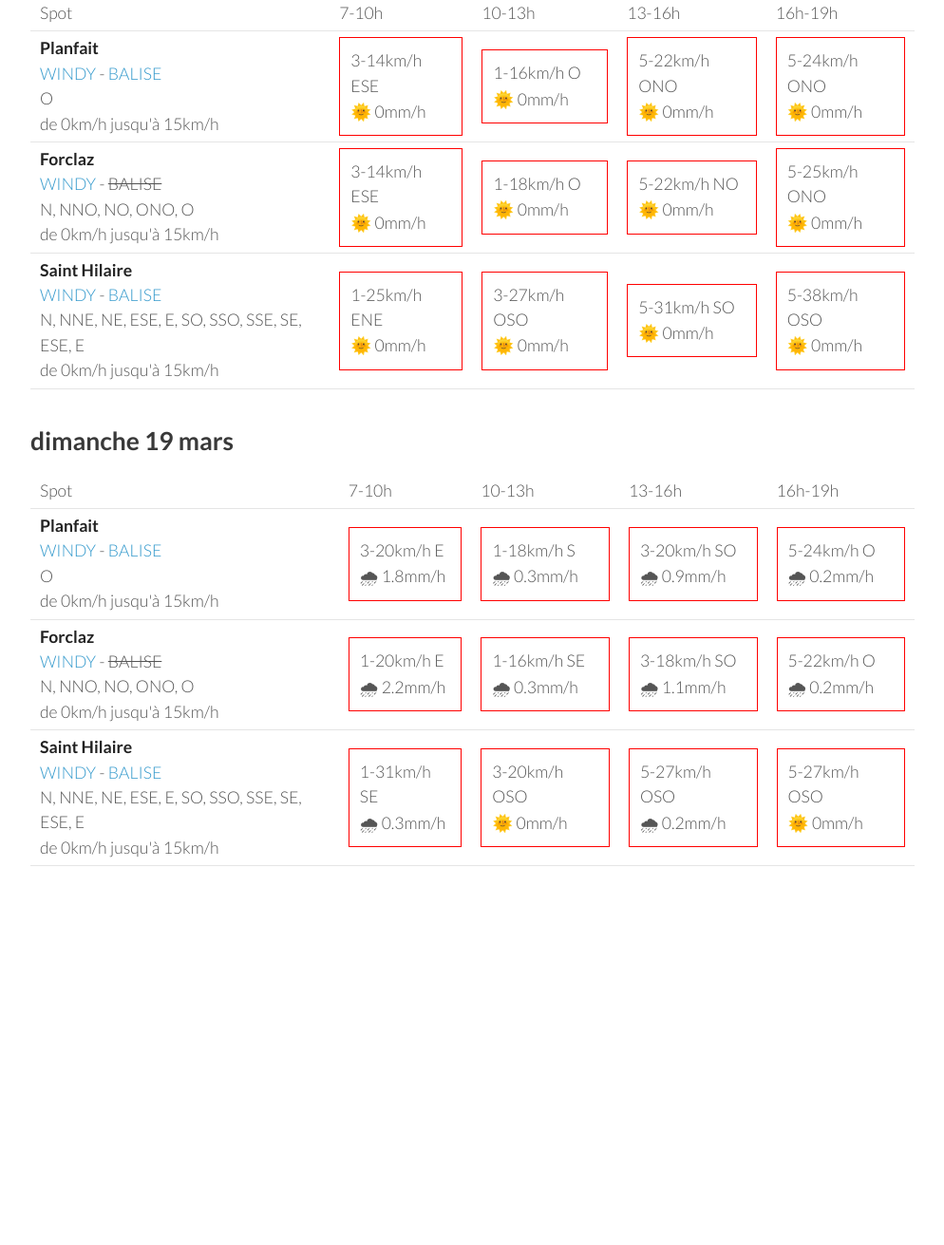
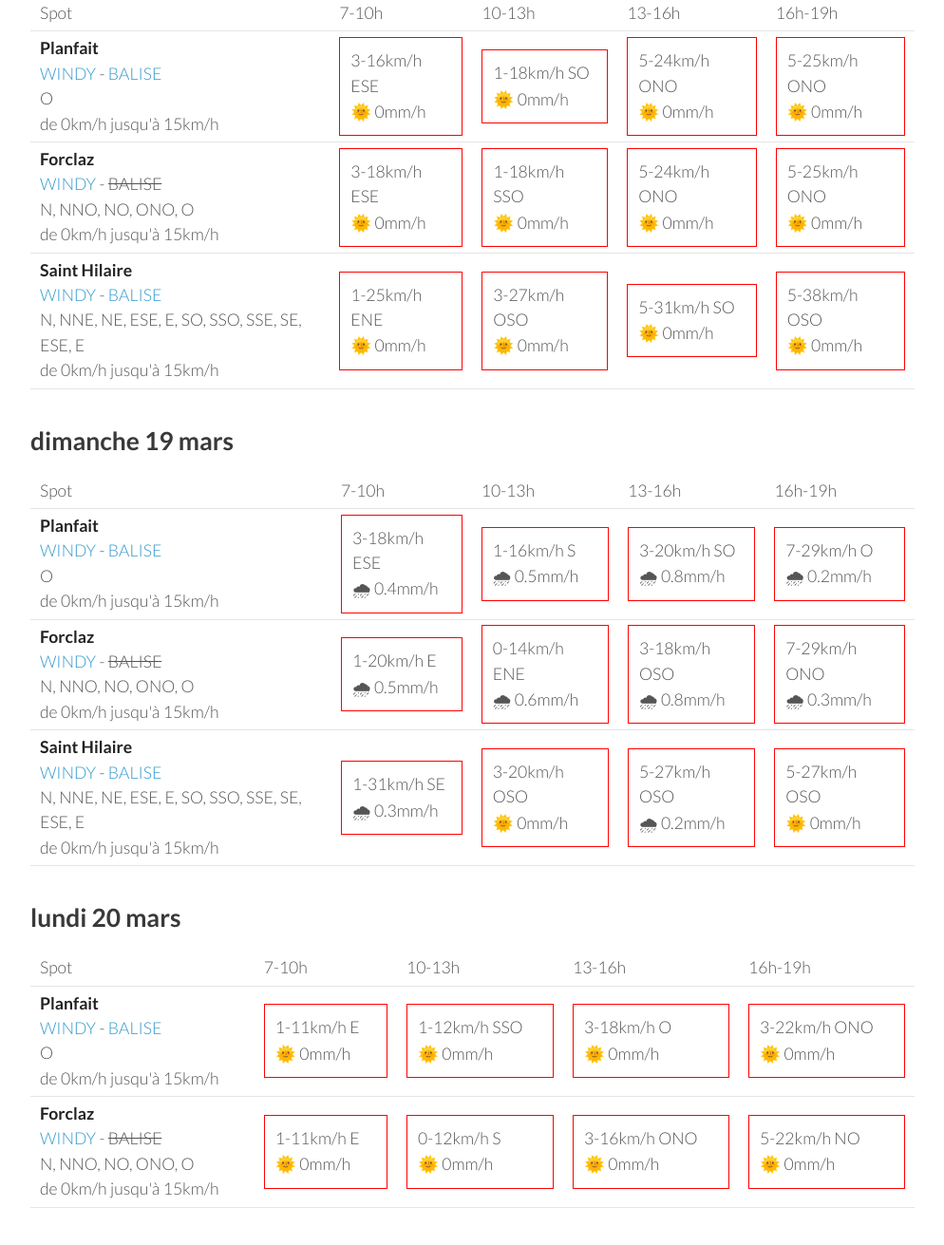
Before and after one commit to parapente-dans-le-nord/parapente-dans-le-nord.github.io, a Jekyll site: the page built from alpes_nord.markdown, in a window 1280 px wide and 1400 px high, scrolled down 1841 px. Shown: the top 1311 px of the window at 95% size, without its empty margins (26-1020 px from the left). Built offline with Jekyll 4.4.1, drawn with Linux system fonts in a browser that asks for light colours; before the commit the page ends 2881 px from its top, so only the background shows below that; some of the changed text lies outside the part shown.

Commit message:
update index.markdown

```diff
--- a/alpes_nord.markdown
+++ b/alpes_nord.markdown
@@ -7,7 +7,7 @@ title:  "Tous les spots"
 {: .links}
 
 # Prevision Windy, modèle Arome
-page mise à jour le mercredi 15 mars 06:25
+page mise à jour le mercredi 15 mars 10:26
 
 ## mercredi 15 mars
 
@@ -117,19 +117,19 @@ page mise à jour le mercredi 15 mars 06:25
         <td><strong>Planfait</strong><br><a href="https://windy.com/45.853/6.223?45.415,6.223,8">WINDY</a> - <span class=""><a href="https://www.openwindmap.org/PP496">BALISE</a> </span><br> <span class="vent-favorable">O</span><br><span class="force-vent">de 0km/h jusqu'à 15km/h</span> </td>
 
             <td><div class="not-flyable"><p>5-25km/h ESE</p><p>🌞 0mm/h</p></div></td>
-            <td><div class="not-flyable"><p>3-25km/h S</p><p>🌞 0mm/h</p></div></td>
-            <td><div class="not-flyable"><p>3-25km/h O</p><p>🌞 0mm/h</p></div></td>
-            <td><div class="not-flyable"><p>5-29km/h ONO</p><p>🌞 0mm/h</p></div></td>
+            <td><div class="not-flyable"><p>3-27km/h S</p><p>🌞 0mm/h</p></div></td>
+            <td><div class="not-flyable"><p>5-25km/h O</p><p>🌞 0mm/h</p></div></td>
+            <td><div class="not-flyable"><p>5-29km/h O</p><p>🌞 0mm/h</p></div></td>
 
 
     </tr>
 <tr>
         <td><strong>Forclaz</strong><br><a href="https://windy.com/45.814/6.247?45.375,6.246,8,m:eVwaglz">WINDY</a> - <span class="no-balise"> BALISE </span><br> <span class="vent-favorable">N, NNO, NO, ONO, O</span><br><span class="force-vent">de 0km/h jusqu'à 15km/h</span> </td>
 
-            <td><div class="not-flyable"><p>5-24km/h E</p><p>🌞 0mm/h</p></div></td>
+            <td><div class="not-flyable"><p>3-25km/h ESE</p><p>🌞 0mm/h</p></div></td>
             <td><div class="not-flyable"><p>1-25km/h SE</p><p>🌞 0mm/h</p></div></td>
             <td><div class="not-flyable"><p>3-25km/h O</p><p>🌞 0mm/h</p></div></td>
-            <td><div class="not-flyable"><p>7-29km/h ONO</p><p>🌞 0mm/h</p></div></td>
+            <td><div class="not-flyable"><p>5-29km/h ONO</p><p>🌞 0mm/h</p></div></td>
 
 
     </tr>
@@ -162,19 +162,19 @@ page mise à jour le mercredi 15 mars 06:25
 <tr>
         <td><strong>Planfait</strong><br><a href="https://windy.com/45.853/6.223?45.415,6.223,8">WINDY</a> - <span class=""><a href="https://www.openwindmap.org/PP496">BALISE</a> </span><br> <span class="vent-favorable">O</span><br><span class="force-vent">de 0km/h jusqu'à 15km/h</span> </td>
 
-            <td><div class="not-flyable"><p>3-14km/h ESE</p><p>🌞 0mm/h</p></div></td>
-            <td><div class="not-flyable"><p>1-16km/h O</p><p>🌞 0mm/h</p></div></td>
-            <td><div class="not-flyable"><p>5-22km/h ONO</p><p>🌞 0mm/h</p></div></td>
+            <td><div class="not-flyable"><p>3-16km/h ESE</p><p>🌞 0mm/h</p></div></td>
+            <td><div class="not-flyable"><p>1-18km/h SO</p><p>🌞 0mm/h</p></div></td>
             <td><div class="not-flyable"><p>5-24km/h ONO</p><p>🌞 0mm/h</p></div></td>
+            <td><div class="not-flyable"><p>5-25km/h ONO</p><p>🌞 0mm/h</p></div></td>
 
 
     </tr>
 <tr>
         <td><strong>Forclaz</strong><br><a href="https://windy.com/45.814/6.247?45.375,6.246,8,m:eVwaglz">WINDY</a> - <span class="no-balise"> BALISE </span><br> <span class="vent-favorable">N, NNO, NO, ONO, O</span><br><span class="force-vent">de 0km/h jusqu'à 15km/h</span> </td>
 
-            <td><div class="not-flyable"><p>3-14km/h ESE</p><p>🌞 0mm/h</p></div></td>
-            <td><div class="not-flyable"><p>1-18km/h O</p><p>🌞 0mm/h</p></div></td>
-            <td><div class="not-flyable"><p>5-22km/h NO</p><p>🌞 0mm/h</p></div></td>
+            <td><div class="not-flyable"><p>3-18km/h ESE</p><p>🌞 0mm/h</p></div></td>
+            <td><div class="not-flyable"><p>1-18km/h SSO</p><p>🌞 0mm/h</p></div></td>
+            <td><div class="not-flyable"><p>5-24km/h ONO</p><p>🌞 0mm/h</p></div></td>
             <td><div class="not-flyable"><p>5-25km/h ONO</p><p>🌞 0mm/h</p></div></td>
 
 
@@ -208,20 +208,20 @@ page mise à jour le mercredi 15 mars 06:25
 <tr>
         <td><strong>Planfait</strong><br><a href="https://windy.com/45.853/6.223?45.415,6.223,8">WINDY</a> - <span class=""><a href="https://www.openwindmap.org/PP496">BALISE</a> </span><br> <span class="vent-favorable">O</span><br><span class="force-vent">de 0km/h jusqu'à 15km/h</span> </td>
 
-            <td><div class="not-flyable"><p>3-20km/h E</p><p>🌧 1.8mm/h</p></div></td>
-            <td><div class="not-flyable"><p>1-18km/h S</p><p>🌧 0.3mm/h</p></div></td>
-            <td><div class="not-flyable"><p>3-20km/h SO</p><p>🌧 0.9mm/h</p></div></td>
-            <td><div class="not-flyable"><p>5-24km/h O</p><p>🌧 0.2mm/h</p></div></td>
+            <td><div class="not-flyable"><p>3-18km/h ESE</p><p>🌧 0.4mm/h</p></div></td>
+            <td><div class="not-flyable"><p>1-16km/h S</p><p>🌧 0.5mm/h</p></div></td>
+            <td><div class="not-flyable"><p>3-20km/h SO</p><p>🌧 0.8mm/h</p></div></td>
+            <td><div class="not-flyable"><p>7-29km/h O</p><p>🌧 0.2mm/h</p></div></td>
 
 
     </tr>
 <tr>
         <td><strong>Forclaz</strong><br><a href="https://windy.com/45.814/6.247?45.375,6.246,8,m:eVwaglz">WINDY</a> - <span class="no-balise"> BALISE </span><br> <span class="vent-favorable">N, NNO, NO, ONO, O</span><br><span class="force-vent">de 0km/h jusqu'à 15km/h</span> </td>
 
-            <td><div class="not-flyable"><p>1-20km/h E</p><p>🌧 2.2mm/h</p></div></td>
-            <td><div class="not-flyable"><p>1-16km/h SE</p><p>🌧 0.3mm/h</p></div></td>
-            <td><div class="not-flyable"><p>3-18km/h SO</p><p>🌧 1.1mm/h</p></div></td>
-            <td><div class="not-flyable"><p>5-22km/h O</p><p>🌧 0.2mm/h</p></div></td>
+            <td><div class="not-flyable"><p>1-20km/h E</p><p>🌧 0.5mm/h</p></div></td>
+            <td><div class="not-flyable"><p>0-14km/h ENE</p><p>🌧 0.6mm/h</p></div></td>
+            <td><div class="not-flyable"><p>3-18km/h OSO</p><p>🌧 0.8mm/h</p></div></td>
+            <td><div class="not-flyable"><p>7-29km/h ONO</p><p>🌧 0.3mm/h</p></div></td>
 
 
     </tr>
@@ -239,3 +239,39 @@ page mise à jour le mercredi 15 mars 06:25
 </tbody>
 </table>
 {:/}
+## lundi 20 mars
+
+{::nomarkdown}
+<table>
+  <tbody>
+    <tr>
+      <td>Spot</td>
+      <td>7-10h</td>
+      <td>10-13h</td>
+      <td>13-16h</td>
+      <td>16h-19h</td>
+    </tr>
+<tr>
+        <td><strong>Planfait</strong><br><a href="https://windy.com/45.853/6.223?45.415,6.223,8">WINDY</a> - <span class=""><a href="https://www.openwindmap.org/PP496">BALISE</a> </span><br> <span class="vent-favorable">O</span><br><span class="force-vent">de 0km/h jusqu'à 15km/h</span> </td>
+
+            <td><div class="not-flyable"><p>1-11km/h E</p><p>🌞 0mm/h</p></div></td>
+            <td><div class="not-flyable"><p>1-12km/h SSO</p><p>🌞 0mm/h</p></div></td>
+            <td><div class="not-flyable"><p>3-18km/h O</p><p>🌞 0mm/h</p></div></td>
+            <td><div class="not-flyable"><p>3-22km/h ONO</p><p>🌞 0mm/h</p></div></td>
+
+
+    </tr>
+<tr>
+        <td><strong>Forclaz</strong><br><a href="https://windy.com/45.814/6.247?45.375,6.246,8,m:eVwaglz">WINDY</a> - <span class="no-balise"> BALISE </span><br> <span class="vent-favorable">N, NNO, NO, ONO, O</span><br><span class="force-vent">de 0km/h jusqu'à 15km/h</span> </td>
+
+            <td><div class="not-flyable"><p>1-11km/h E</p><p>🌞 0mm/h</p></div></td>
+            <td><div class="not-flyable"><p>0-12km/h S</p><p>🌞 0mm/h</p></div></td>
+            <td><div class="not-flyable"><p>3-16km/h ONO</p><p>🌞 0mm/h</p></div></td>
+            <td><div class="not-flyable"><p>5-22km/h NO</p><p>🌞 0mm/h</p></div></td>
+
+
+    </tr>
+
+</tbody>
+</table>
+{:/}
```
